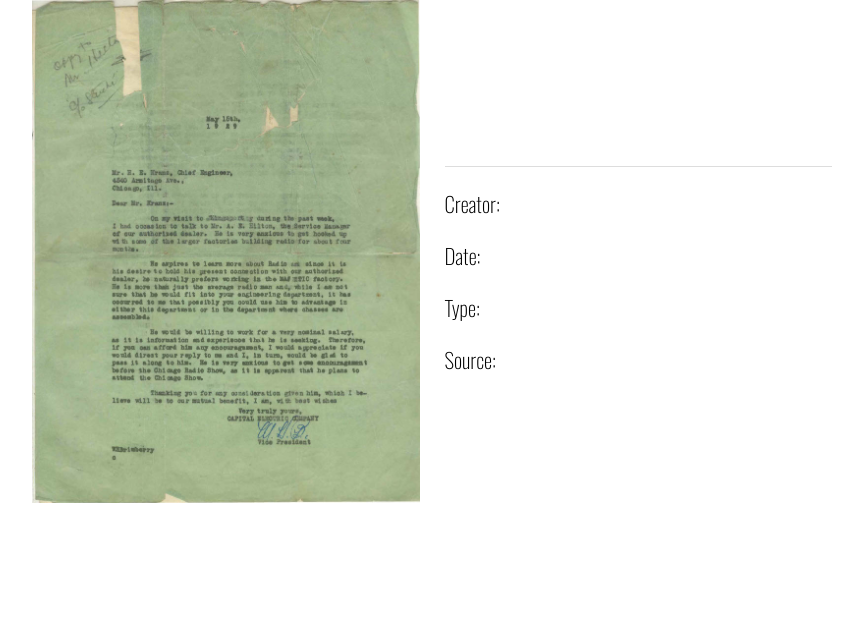
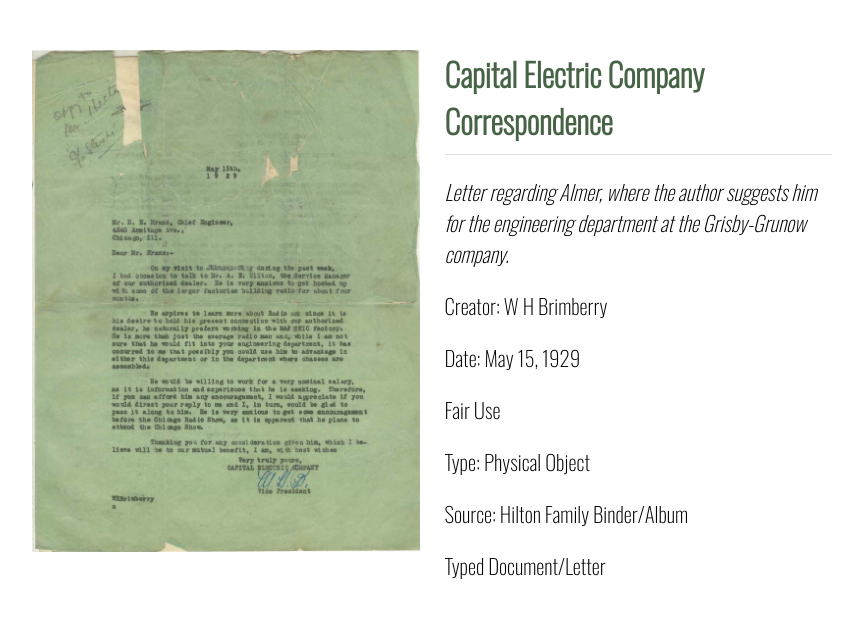
Before and after one commit to martinez2125/TennesseeChicago_Images, a Jekyll site: the page built from _mindoc_media/pg932-corr.md, in a window 1280 px wide. Shown: the top 618 px of the page, without its empty margins (208-1057 px from the left). Built offline with Jekyll 4.4.1, drawn with Linux system fonts in a browser that asks for light colours.

Commit message:
Update pg932-corr.md

```diff
--- a/_mindoc_media/pg932-corr.md
+++ b/_mindoc_media/pg932-corr.md
@@ -3,18 +3,18 @@ page: section-name
 title: Hilton Family Binder (Inside)
 media_type: image
 
-_title:
-description:
-creator:
-_date:
-rights:
-type:
-source:
+_title: Capital Electric Company Correspondence
+description: Letter regarding Almer, where the author suggests him for the engineering department at the Grisby-Grunow company.
+creator: W H Brimberry
+_date: May 15, 1929
+rights: Fair Use
+type: Physical Object
+source: Hilton Family Binder/Album
 identifier:
 contributor:
-format:
-credit_(IPTC):
-date_created_(IPTC):
+format: Typed Document/Letter
+credit_(IPTC): Digitization courtesy of Caden J. Miller & Lesly Martinez
+date_created_(IPTC): 9/15/2025
 
 _path: /assets/img/pg32-corr.jpg
 order: 34
```
